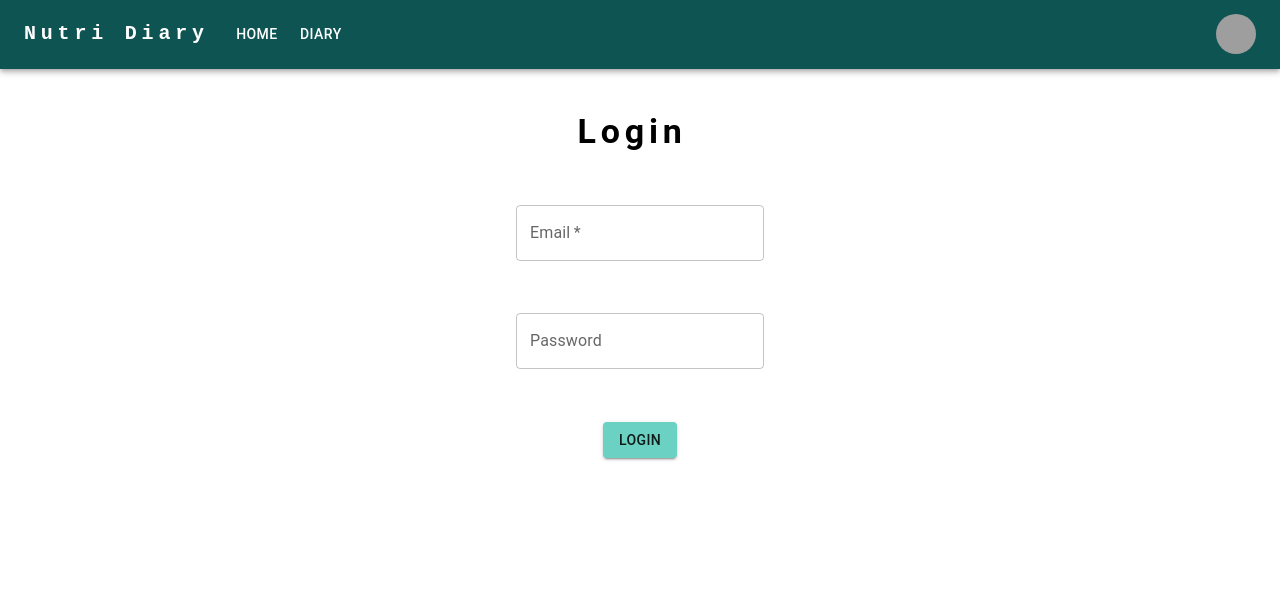
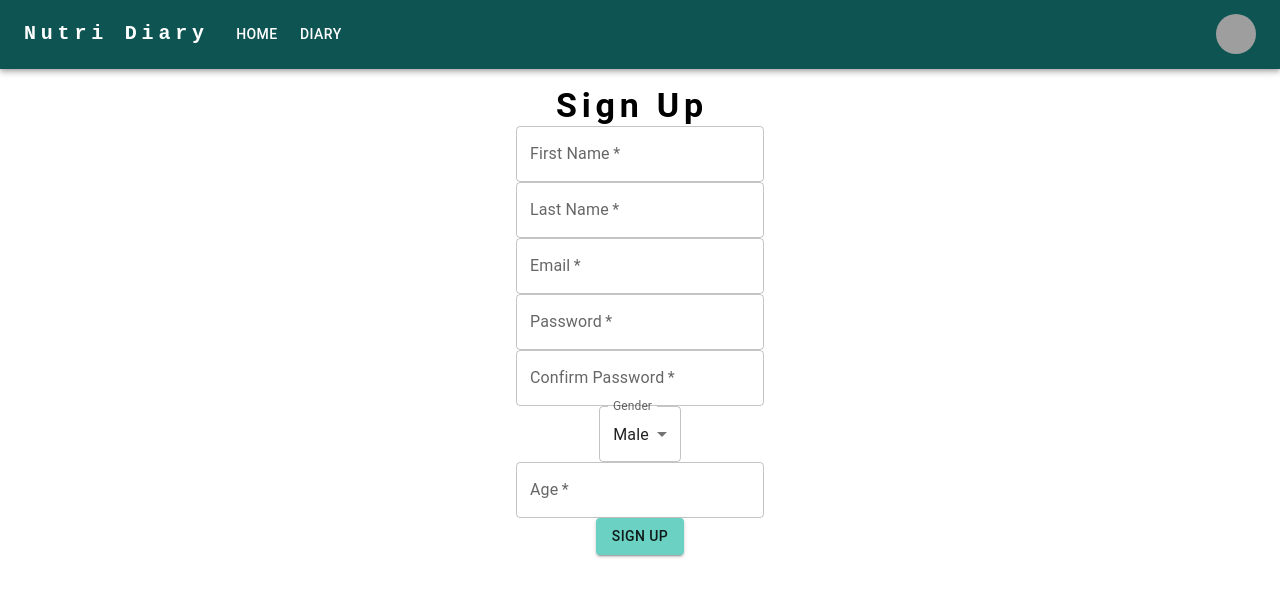
Before and after one commit to samiya-kazi/nutri-diary, a React (Create React App) app in the folder client/: page / in a window 1280 px wide. Shown: the top 596 px of the page. Built offline with nearby package versions, Linux system fonts and the light colour scheme; grey boxes are pictures that could not be loaded.

Commit message:
added apiclientservice signup

```diff
--- a/client/src/App.js
+++ b/client/src/App.js
@@ -19,7 +19,7 @@ const theme = createTheme({
 function App() {
   return (
     <ThemeProvider theme={theme}>
-      <Login />
+      <Register />
     </ThemeProvider>
   );
 }
--- a/client/src/Components/SignUpForm.jsx
+++ b/client/src/Components/SignUpForm.jsx
@@ -1,4 +1,5 @@
 import React from "react";
+import { useState } from "react";
 import TextField from '@mui/material/TextField';
 import Typography from '@mui/material/Typography';
 import { Button } from "@mui/material";
@@ -6,14 +7,35 @@ import InputLabel from '@mui/material/InputLabel';
 import MenuItem from '@mui/material/MenuItem';
 import FormControl from '@mui/material/FormControl';
 import Select from '@mui/material/Select';
+import { signUp } from "../services/apiClientService";
 
 function SignUpForm () {
 
-  const [gender, setGender] = React.useState('');
+  const initialState = {
+    firstName: '',
+    lastName: '',
+    email: '',
+    password: '',
+    gender: 'Male',
+    age: 0
+  };
+
+  const [ state, setState ] = useState(initialState);
 
   const handleChange = (event) => {
-    setGender(event.target.value);
-  };
+    const { name, value } = event.target;
+    setState(prevState => ({...prevState, [name]: value}));
+  }
+
+  const handleSubmit = () => {
+    async function signUpUser (data) {
+      const result = await signUp(data);
+
+      localStorage.setItem('accessToken', result.headers.authorization);
+    }
+
+    signUpUser(state);
+  }
 
   return (
     <>
@@ -37,20 +59,26 @@ function SignUpForm () {
 
         <TextField
           required
-          id="fname"
+          id="firstName"
           label="First Name"
+          name='firstName'
+          onChange={handleChange}
         />
 
         <TextField
           required
-          id="lname"
+          id="lastNname"
           label="Last Name"
+          name='lastName'
+          onChange={handleChange}
         />
 
         <TextField
           required
           id="email"
           label="Email"
+          name='email'
+          onChange={handleChange}
         />
 
         <TextField
@@ -59,6 +87,8 @@ function SignUpForm () {
           label="Password"
           type="password"
           autoComplete="current-password"
+          name='password'
+          onChange={handleChange}
         />
 
         <TextField
@@ -74,9 +104,10 @@ function SignUpForm () {
           <Select
             labelId="gender-label"
             id="gender"
-            value={gender}
             label="Gender"
             onChange={handleChange}
+            name='gender'
+            defaultValue={'Male'}
           >
             <MenuItem value={'Male'}>Male</MenuItem>
             <MenuItem value={'Female'}>Female</MenuItem>
@@ -88,11 +119,13 @@ function SignUpForm () {
           id="age"
           label="Age"
           type="number"
+          name='age'
+          onChange={handleChange}
         />
 
 
 
-        <Button variant='contained' color="secondary" >Sign Up</Button>
+        <Button variant='contained' color="secondary" onClick={handleSubmit}>Sign Up</Button>
       </div>
     </>
   )
```
